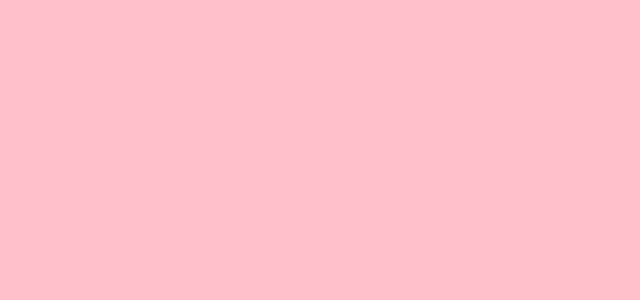
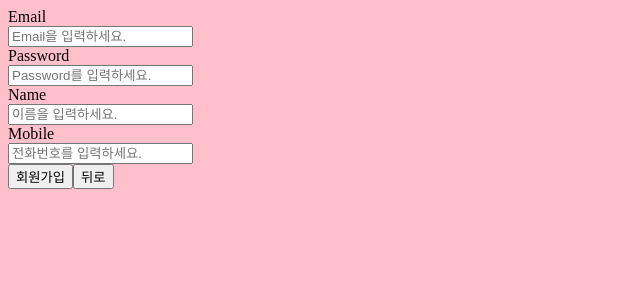
Before and after one commit to jswj30/myTodo-client, a React (Create React App) app in the folder mytodo-client/: page /signup in a window 1280 px wide. Shown: the top 300 px of the page, without its empty margins (0-640 px from the left). Built offline with nearby package versions, Linux system fonts and the light colour scheme.

Commit message:
[feat9][feature]회원가입 기능 생성

```diff
--- a/mytodo-client/src/App.js
+++ b/mytodo-client/src/App.js
@@ -2,8 +2,9 @@ import React, { Component } from "react";
 import { Route } from "react-router-dom";
 
 // components
-import Login from "./Login";
-import Main from "./Main";
+import Login from "./components/Login";
+import Main from "./components/Main";
+import Signup from "./components/Signup";
 
 // axios
 // const axios = require("axios");
@@ -33,7 +34,7 @@ class App extends Component {
             isLogin ? <Main /> : <Login handleIsLogin={this.handleIsLogin} />
           }
         />
-        {/* <Route path="/main" component={Main} /> */}
+        <Route path="/signup" component={Signup} />
       </div>
     );
   }
--- a/mytodo-client/src/Login.js
+++ b/mytodo-client/src/components/Login.js
@@ -1,4 +1,6 @@
 import React, { Component } from "react";
+import { Link } from "react-router-dom";
+
 // axios
 const axios = require("axios");
 
@@ -89,6 +91,9 @@ class Login extends Component {
           <button className="testButton" onClick={() => this.handleTestLogin()}>
             체험판 로그인
           </button>
+          <div>
+            <Link to="/signup">계정이 없으신가요?</Link>
+          </div>
         </div>
       </div>
     );
--- /dev/null
+++ b/mytodo-client/src/components/Signup.js
@@ -0,0 +1,84 @@
+import axios from "axios";
+import React, { Component } from "react";
+
+class Signup extends Component {
+  constructor(props) {
+    super(props);
+    this.state = {
+      email: "",
+      password: "",
+      name: "",
+      mobile: "",
+    };
+  }
+
+  // 정보 입력
+  handleInputInfo = (e) => (text) => {
+    this.setState({
+      [e]: text.target.value,
+    });
+  };
+
+  // 회원가입 버튼
+  handleSignup = async () => {
+    const { email, password, name, mobile } = this.state;
+    try {
+      const resp = await axios({
+        method: "post",
+        url: "http://localhost:5000/signup",
+        data: {
+          email,
+          password,
+          name,
+          mobile,
+        },
+      });
+      alert("회원가입이 완료되었습니다.");
+      this.props.history.push("/");
+    } catch (err) {
+      alert(err);
+    }
+  };
+
+  // 뒤로 버튼
+  handleGoBack = () => {
+    this.props.history.push("/");
+  };
+
+  render() {
+    return (
+      <div>
+        <div>Email</div>
+        <input
+          type="text"
+          placeholder="Email을 입력하세요."
+          onChange={this.handleInputInfo("email")}
+        />
+        <div>Password</div>
+        <input
+          type="password"
+          placeholder="Password를 입력하세요."
+          onChange={this.handleInputInfo("password")}
+        />
+        <div>Name</div>
+        <input
+          type="text"
+          placeholder="이름을 입력하세요."
+          onChange={this.handleInputInfo("name")}
+        />
+        <div>Mobile</div>
+        <input
+          type="text"
+          placeholder="전화번호를 입력하세요."
+          onChange={this.handleInputInfo("mobile")}
+        />
+        <div>
+          <button onClick={this.handleSignup}>회원가입</button>
+          <button onClick={this.handleGoBack}>뒤로</button>
+        </div>
+      </div>
+    );
+  }
+}
+
+export default Signup;
```
Also changed, not shown: mytodo-client/src/components/Main.js (renamed from mytodo-client/src/Main.js).
